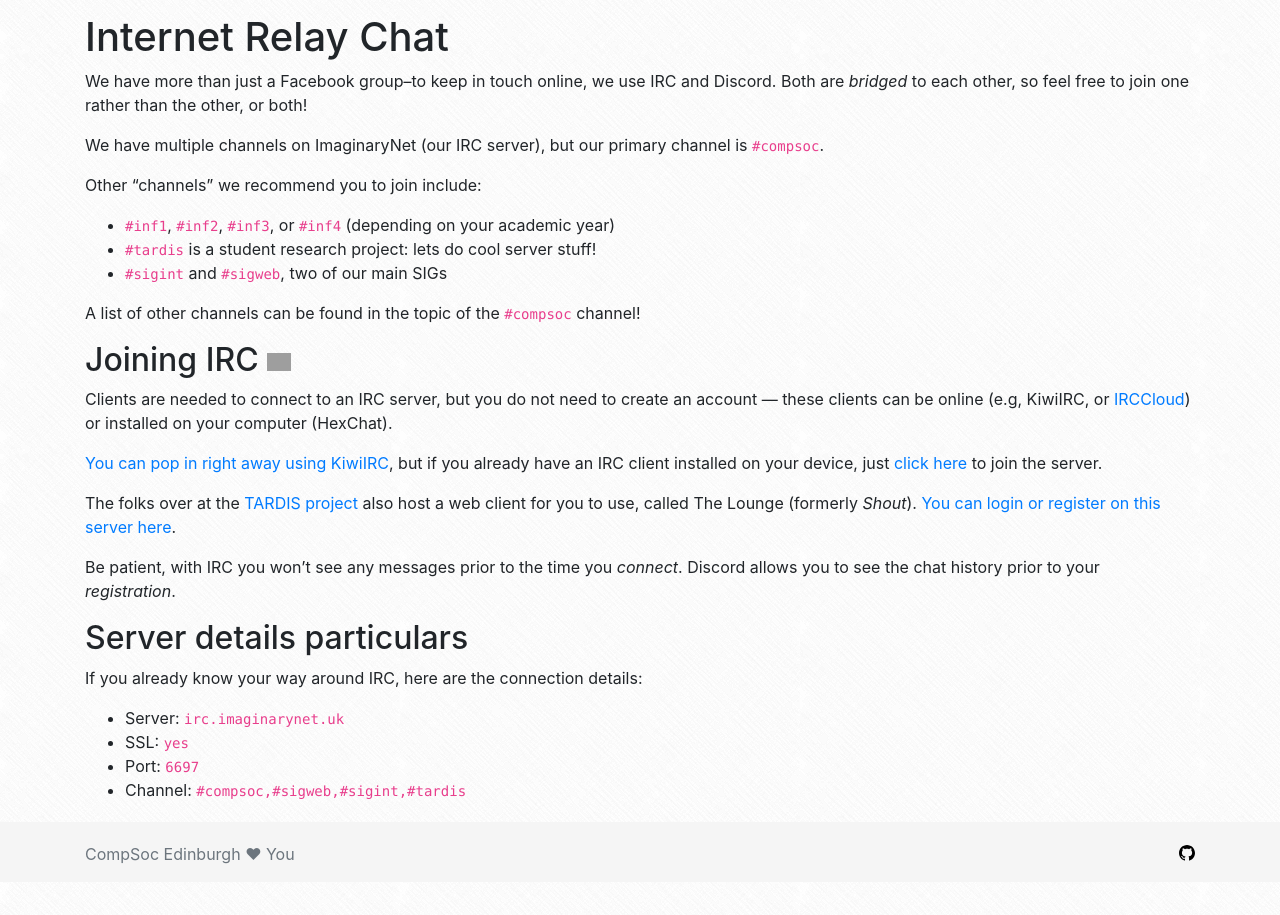
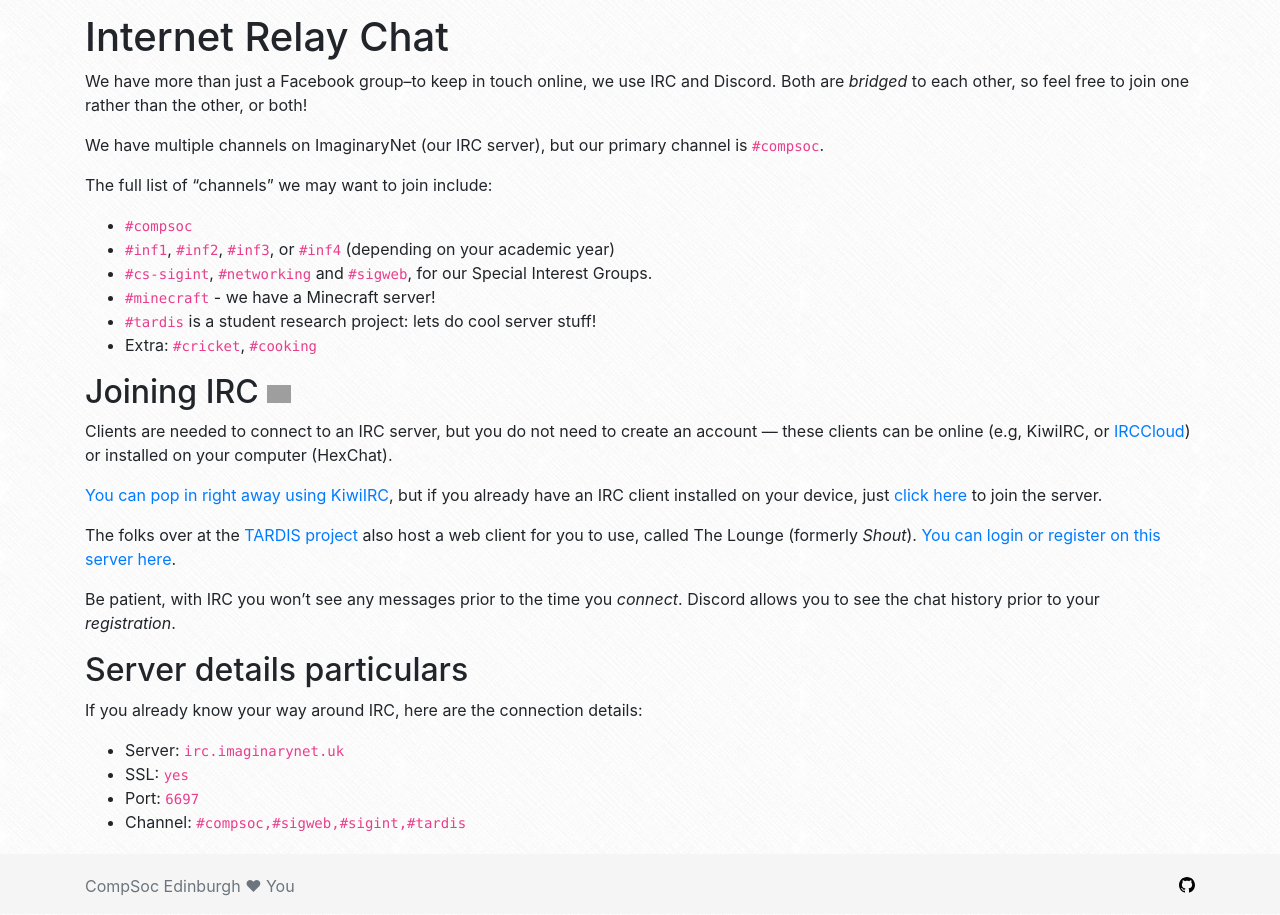
Before and after one commit to compsoc-edinburgh/website, a Jekyll site: the page built from _pages/irc.md, in a window 1280 px wide. Shown: the part 346-1261 px from the top of the page. Built offline with Jekyll 4.4.1, drawn with Linux system fonts in a browser that asks for light colours; nearby versions of some CDN libraries; before the commit the page ends 1229 px from its top, so only the background shows below that; grey boxes are pictures that could not be loaded.

Commit message:
Update irc.md

```diff
--- a/_pages/irc.md
+++ b/_pages/irc.md
@@ -8,13 +8,14 @@
 
 We have multiple channels on ImaginaryNet (our IRC server), but our primary channel is `#compsoc`.
 
-Other "channels" we recommend you to join include:
+The full list of "channels" we may want to join include:
 
+- `#compsoc`
 - `#inf1`, `#inf2`, `#inf3`, or `#inf4` (depending on your academic year)
+- `#cs-sigint`, `#networking` and `#sigweb`, for our Special Interest Groups.
+- `#minecraft` - we have a Minecraft server!
 - `#tardis` is a student research project: lets do cool server stuff!
-- `#sigint` and `#sigweb`, two of our main SIGs
-
-A list of other channels can be found in the topic of the `#compsoc` channel!
+- Extra: `#cricket`, `#cooking`
 
 ## Joining IRC <a href="https://www.irccloud.com/invite?channel=%23sigweb&amp;hostname=irc.imaginarynet.uk&amp;port=6697&amp;ssl=1" target="_blank"><img src="https://www.irccloud.com/invite-svg?channel=%23sigweb&amp;hostname=irc.imaginarynet.uk&amp;port=6697&amp;ssl=1"  height="18"></a>
 
```
